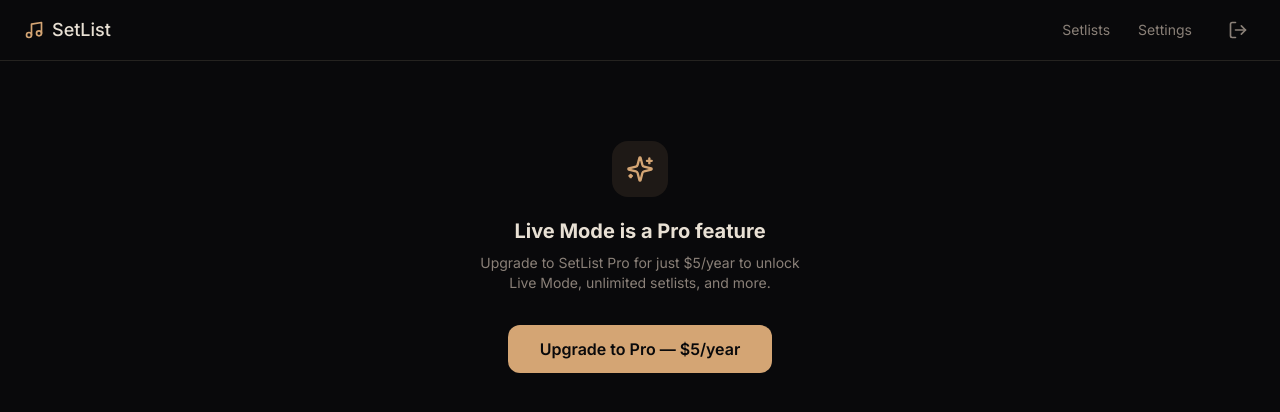
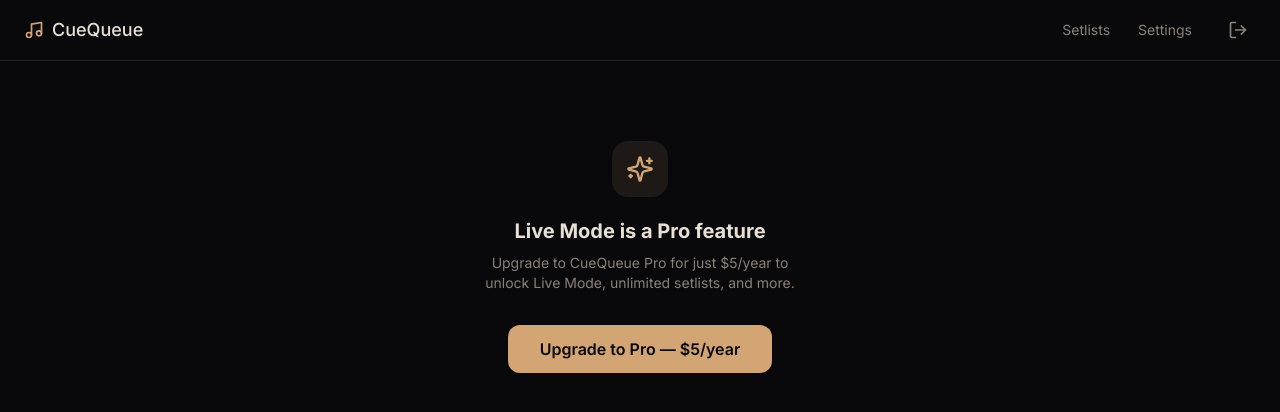
Before and after one commit to langdonf/CueQueue, a Next.js app: page /setlists/1/live in a window 1280 px wide. Shown: the top 412 px of the page. Built offline with nearby package versions, Linux system fonts and the light colour scheme; no server answers; a web font is replaced by a local one.

Commit message:
Rebrand SetList to CueQueue
Update all user-facing branding text, page titles, metadata,
subscription copy, and project config from SetList to CueQueue.

```diff
--- a/package.json
+++ b/package.json
@@ -1,5 +1,5 @@
 {
-  "name": "setlist",
+  "name": "cuequeue",
   "version": "0.1.0",
   "private": true,
   "scripts": {
--- a/src/app/(auth)/layout.tsx
+++ b/src/app/(auth)/layout.tsx
@@ -9,7 +9,7 @@
     <div className="min-h-dvh flex flex-col items-center justify-center px-6">
       <div className="flex items-center gap-2 mb-10">
         <Music className="w-8 h-8 text-primary" />
-        <span className="text-4xl font-medium">SetList</span>
+        <span className="text-4xl font-medium">CueQueue</span>
       </div>
       <div className="w-full max-w-sm">{children}</div>
     </div>
--- a/src/app/(dashboard)/settings/page.tsx
+++ b/src/app/(dashboard)/settings/page.tsx
@@ -34,7 +34,7 @@
         Subscription
       </h2>
       <div className="flex items-center justify-between text-sm">
-        <span className="text-muted-foreground">SetList Pro — $5/year</span>
+        <span className="text-muted-foreground">CueQueue Pro — $5/year</span>
         <ManageSubscriptionButton />
       </div>
     </div>
--- a/src/app/(dashboard)/settings/upgrade-toast.tsx
+++ b/src/app/(dashboard)/settings/upgrade-toast.tsx
@@ -5,7 +5,7 @@
 
 export function UpgradeSuccessToast() {
   useEffect(() => {
-    toast.success("Welcome to SetList Pro! 🎸");
+    toast.success("Welcome to CueQueue Pro! 🎸");
   }, []);
 
   return null;
--- a/src/app/layout.tsx
+++ b/src/app/layout.tsx
@@ -16,7 +16,7 @@
 });
 
 export const metadata: Metadata = {
-  title: "SetList - Build Better Setlists",
+  title: "CueQueue - Build Better Setlists",
   description:
     "Create, organize, and share setlists with your band. Import songs from Spotify, drag to reorder, and go live.",
 };
--- a/src/app/page.tsx
+++ b/src/app/page.tsx
@@ -14,7 +14,7 @@
       <header className="flex items-center justify-between px-6 py-5 sm:px-10">
         <div className="flex items-center gap-2">
           <Music className="w-5 h-5 text-[#d4a574]" />
-          <span className="text-lg font-medium text-[#e8e0d4]">SetList</span>
+          <span className="text-lg font-medium text-[#e8e0d4]">CueQueue</span>
         </div>
         <Link
           href="/login"
--- a/src/app/shared/[token]/page.tsx
+++ b/src/app/shared/[token]/page.tsx
@@ -38,7 +38,7 @@
         <div className="flex items-center gap-2 mb-6">
           <Music className="w-5 h-5 text-primary" />
           <span className="text-sm font-medium text-muted-foreground">
-            SetList
+            CueQueue
           </span>
           <span className="px-2 py-0.5 text-xs bg-primary/10 text-primary rounded-full">
             Editing
@@ -62,7 +62,7 @@
           <p className="text-sm text-muted-foreground">
             Shared via{" "}
             <Link href="/" className="text-primary hover:underline">
-              SetList
+              CueQueue
             </Link>
           </p>
         </div>
--- a/src/components/layout/Navbar.tsx
+++ b/src/components/layout/Navbar.tsx
@@ -20,7 +20,7 @@
     <header className="flex items-center justify-between px-4 sm:px-6 py-3 border-b border-border">
       <Link href="/setlists" className="flex items-center gap-2">
         <Music className="w-5 h-5 text-primary" />
-        <span className="text-lg font-medium">SetList</span>
+        <span className="text-lg font-medium">CueQueue</span>
       </Link>
 
       <div className="flex items-center gap-2">
--- a/src/components/live/LiveModeView.tsx
+++ b/src/components/live/LiveModeView.tsx
@@ -199,9 +199,9 @@
         {/* Top bar */}
         <div className="flex items-center justify-between px-4 py-3 shrink-0">
           <button
-            onClick={goBack}
+            onClick={() => router.push(`/setlists/${setlistId}`)}
             className="p-2 text-white/60 hover:text-white transition-colors"
-            aria-label="Back to last song"
+            aria-label="Exit"
           >
             <X className="w-5 h-5" />
           </button>
--- a/src/components/subscription/UpgradePrompt.tsx
+++ b/src/components/subscription/UpgradePrompt.tsx
@@ -35,7 +35,7 @@
       </div>
       <h2 className="text-xl font-bold mb-2">{feature} is a Pro feature</h2>
       <p className="text-sm text-muted-foreground mb-8 max-w-xs">
-        Upgrade to SetList Pro for just $5/year to unlock {feature}, unlimited
+        Upgrade to CueQueue Pro for just $5/year to unlock {feature}, unlimited
         setlists, and more.
       </p>
       <button
```
Also changed, not shown: 1 other file (tests, documents, lock files or other folders).
